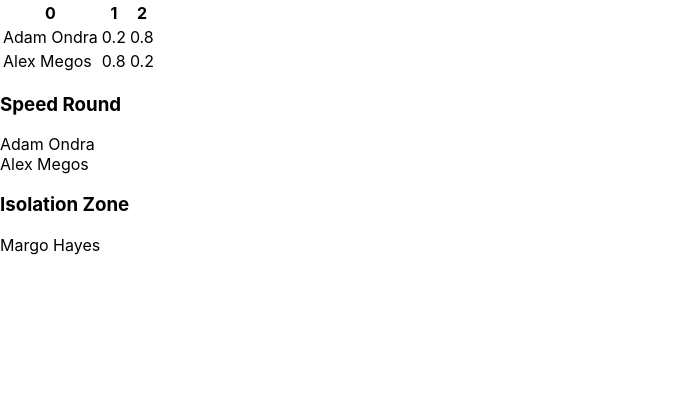
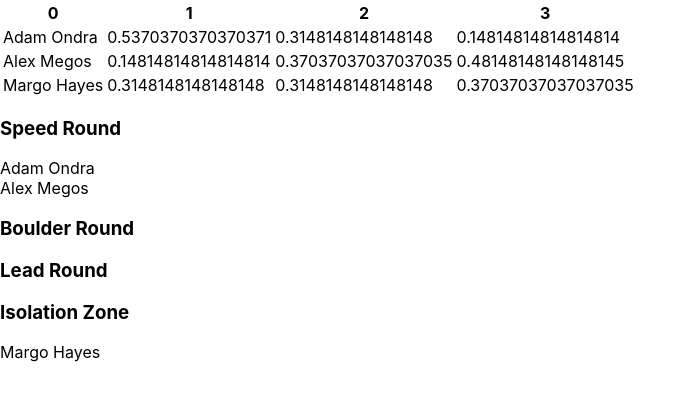
Before and after one commit to harrybiddle/compdex.rocks, a React (Create React App) app: page / in a window 1280 px wide. Shown: the top 400 px of the page, without its empty margins (0-696 px from the left). Built offline with nearby package versions, Linux system fonts and the light colour scheme.

Commit message:
Basically working UI (#7)
* props constructed correctly

* Working but very messy UI

* Comment out test

```diff
--- a/src/common/bruteforce.js
+++ b/src/common/bruteforce.js
@@ -1,8 +1,8 @@
 export function* possibleFinishOrders(
   athletes,
-  knownOrderRoundOne = [],
-  knownOrderRoundTwo = [],
-  knownOrderRoundThree = []
+  speedRound = [],
+  boulderRound = [],
+  leadRound = []
 ) {
   // a function to compute permutations
   // from https://stackoverflow.com/a/20871714/1809078
@@ -35,19 +35,16 @@ export function* possibleFinishOrders(
 
   // iterate over all permutations
   for (let finishOrderRoundOne of permutationsOf(athletes)) {
-    if (
-      !knownOrderRoundOne ||
-      finishOrderIsPossible(finishOrderRoundOne, knownOrderRoundOne)
-    ) {
+    if (!speedRound || finishOrderIsPossible(finishOrderRoundOne, speedRound)) {
       for (let finishOrderRoundTwo of permutationsOf(athletes)) {
         if (
-          !knownOrderRoundTwo ||
-          finishOrderIsPossible(finishOrderRoundTwo, knownOrderRoundTwo)
+          !boulderRound ||
+          finishOrderIsPossible(finishOrderRoundTwo, boulderRound)
         ) {
           for (let finishOrderRoundThree of permutationsOf(athletes)) {
             if (
-              !knownOrderRoundThree ||
-              finishOrderIsPossible(finishOrderRoundThree, knownOrderRoundThree)
+              !leadRound ||
+              finishOrderIsPossible(finishOrderRoundThree, leadRound)
             ) {
               yield {
                 round1: finishOrderRoundOne,
@@ -77,9 +74,9 @@ export function computeScore(
 
 export function probabilities(
   athletes,
-  knownOrderRoundOne = [],
-  knownOrderRoundTwo = [],
-  knownOrderRoundThree = []
+  speedRound = [],
+  boulderRound = [],
+  leadRound = []
 ) {
   const numberAthletes = athletes.size;
   const counts = {};
@@ -90,9 +87,9 @@ export function probabilities(
   let numberScenarios = 0;
   for (let finishOrder of possibleFinishOrders(
     athletes,
-    knownOrderRoundOne,
-    knownOrderRoundTwo,
-    knownOrderRoundThree
+    speedRound,
+    boulderRound,
+    leadRound
   )) {
     // order athletes by their final score
     const finalOrder = Array.from(athletes.values()).map(athlete => [
--- a/src/components/app/App.js
+++ b/src/components/app/App.js
@@ -4,69 +4,160 @@ import KnownResults from "../knownresults/KnownResults";
 import Predictions from "../predictions/Predictions";
 
 import update from "immutability-helper";
+import { probabilities } from "../../common/bruteforce";
+
+const zones = {
+  SPEED: "speed",
+  BOULDER: "boulder",
+  LEAD: "lead",
+  ISOLATION: "isolation"
+};
 
 class App extends React.Component {
   state = {
-    columns: {
-      "column-1": {
-        title: "Speed Round",
-        athletes: [
-          { id: "athlete-1", content: "Adam Ondra" },
-          { id: "athlete-2", content: "Alex Megos" }
-        ]
-      },
-      "column-2": {
-        title: "Isolation Zone",
-        athletes: [{ id: "athlete-3", content: "Margo Hayes" }]
-      }
+    athletes: {
+      athlete1: { name: "Adam Ondra" },
+      athlete2: { name: "Alex Megos" },
+      athlete3: { name: "Margo Hayes" }
     },
-    columnOrder: ["column-1", "column-2"]
-  };
-
-  onDragEnd = result => {
-    const newState = newStateOnDragEnd(this.state, result);
-    this.setState(newState);
+    [zones.SPEED]: ["athlete1", "athlete2"],
+    [zones.BOULDER]: [],
+    [zones.LEAD]: []
   };
 
   render() {
     return (
       <div>
-        <Predictions />
+        <Predictions {...predictionsProps(this.state)} />
         <KnownResults
-          onDragEnd={this.onDragEnd}
-          columns={this.state.columns}
-          columnOrder={this.state.columnOrder}
+          onDragEnd={result =>
+            this.setState(newStateOnDragEnd(this.state, result))
+          }
+          columns={constructColumns(this.state)}
+          columnOrder={[
+            zones.SPEED,
+            zones.BOULDER,
+            zones.LEAD,
+            zones.ISOLATION
+          ]}
         />
       </div>
     );
   }
 }
 
+export function predictionsProps(state) {
+  function* headers(length) {
+    yield "1st";
+    yield "2nd";
+    yield "3rd";
+    let i = 4;
+    while (i < length) {
+      yield i + "th";
+      i++;
+    }
+  }
+  const athletes = Object.keys(state.athletes);
+  return {
+    columns: ["athlete"].concat(Array.from(headers(athletes.length))),
+    rows: Object.entries(
+      probabilities(
+        new Set(athletes),
+        state[zones.SPEED],
+        state[zones.BOULDER],
+        state[zones.LEAD]
+      )
+    ).map(a => [state.athletes[a[0]].name].concat(a[1]))
+  };
+}
+
+export function constructColumns(state) {
+  const removeAll = (setA, setB) =>
+    new Set([...setA].filter(x => !setB.has(x)));
+
+  const constructAthletes = (athleteIds, zone) =>
+    athleteIds.map(athleteId => ({
+      draggableId: zone + "-" + athleteId,
+      athleteId: athleteId,
+      content: state.athletes[athleteId].name
+    }));
+
+  // put athletes in the isolation zone if the round has started
+  const allAthleteIds = Object.keys(state.athletes);
+  const isolationZoneAthletes = [];
+  for (let round of [zones.SPEED, zones.BOULDER, zones.LEAD]) {
+    const athleteIds = state[round];
+    const roundHasStarted = round === zones.SPEED || athleteIds.length > 0;
+    if (roundHasStarted) {
+      // remove the athletes that have competed, leaving those waiting
+      const waitingAthleteIds = removeAll(allAthleteIds, new Set(athleteIds));
+
+      // construct draggables for athletes left
+      for (let e of constructAthletes(Array.from(waitingAthleteIds), round)) {
+        isolationZoneAthletes.push(e);
+      }
+    }
+  }
+
+  // construct rounds with known results
+  return {
+    [zones.SPEED]: {
+      title: "Speed Round",
+      zone: zones.SPEED,
+      athletes: constructAthletes(state[zones.SPEED], zones.SPEED)
+    },
+    [zones.BOULDER]: {
+      title: "Boulder Round",
+      zone: zones.BOULDER,
+      athletes: constructAthletes(state[zones.BOULDER], zones.BOULDER)
+    },
+    [zones.LEAD]: {
+      title: "Lead Round",
+      zone: zones.LEAD,
+      athletes: constructAthletes(state[zones.LEAD], zones.LEAD)
+    },
+    [zones.ISOLATION]: {
+      title: "Isolation Zone",
+      zone: zones.ISOLATION,
+      athletes: isolationZoneAthletes
+    }
+  };
+}
+
 export function newStateOnDragEnd(oldState, result) {
   const { destination, source } = result;
   if (!destination) return oldState;
 
-  // fetch athlete
-  const athlete = oldState.columns[source.droppableId].athletes[source.index];
+  // only allow certain drags
+  const columns = constructColumns(oldState);
+  const sourceZone = columns[source.droppableId].zone;
+  const destinationZone = columns[destination.droppableId].zone;
+  const isReorder = sourceZone === destinationZone;
+  const dragAllowed =
+    isReorder ||
+    sourceZone === zones.ISOLATION ||
+    destinationZone === zones.ISOLATION;
+  if (!dragAllowed) {
+    return oldState;
+  }
 
-  // remove athlete from source column
+  // remove athlete from source, if it is not the isolation zone
   let newState = oldState;
-  newState = update(newState, {
-    columns: {
-      [source.droppableId]: {
-        athletes: { $splice: [[source.index, 1]] }
+  if (sourceZone !== zones.ISOLATION) {
+    newState = update(newState, {
+      [sourceZone]: { $splice: [[source.index, 1]] }
+    });
+  }
+
+  // insert athlete into target, if it is not the isolation zone
+  const athlete = columns[source.droppableId].athletes[source.index];
+  if (destinationZone !== zones.ISOLATION) {
+    newState = update(newState, {
+      [destinationZone]: {
+        $splice: [[destination.index, 0, athlete.athleteId]]
       }
-    }
-  });
-
-  // insert athlete into target column
-  newState = update(newState, {
-    columns: {
-      [destination.droppableId]: {
-        athletes: { $splice: [[destination.index, 0, athlete]] }
-      }
-    }
-  });
+    });
+  }
 
   return newState;
 }
--- a/src/components/column/Column.js
+++ b/src/components/column/Column.js
@@ -12,7 +12,7 @@ export default class Column extends React.Component {
             <div ref={provided.innerRef} {...provided.droppableProps}>
               {this.props.column.athletes.map((athlete, index) => (
                 <DraggableAthlete
-                  key={athlete.id}
+                  key={athlete.draggableId}
                   athlete={athlete}
                   index={index}
                 />
--- a/src/components/draggableathlete/DraggableAthlete.js
+++ b/src/components/draggableathlete/DraggableAthlete.js
@@ -4,7 +4,10 @@ import { Draggable } from "react-beautiful-dnd";
 export default class DraggableAthlete extends React.Component {
   render() {
     return (
-      <Draggable draggableId={this.props.athlete.id} index={this.props.index}>
+      <Draggable
+        draggableId={this.props.athlete.draggableId}
+        index={this.props.index}
+      >
         {provided => (
           <div
             {...provided.draggableProps}
--- a/src/components/predictions/Predictions.js
+++ b/src/components/predictions/Predictions.js
@@ -1,26 +1,18 @@
 import React from "react";
 
 class Predictions extends React.Component {
-  state = {
-    columns: ["athlete", "1st", "2nd"],
-    rows: [
-      ["Adam Ondra", 0.2, 0.8],
-      ["Alex Megos", 0.8, 0.2]
-    ]
-  };
-
   render() {
     return (
       <table>
         <thead>
           <tr>
-            {Object.keys(this.state.columns).map((name, index) => (
+            {Object.keys(this.props.columns).map((name, index) => (
               <th key={index}>{name}</th>
             ))}
           </tr>
         </thead>
         <tbody>
-          {this.state.rows.map((row, index) => (
+          {this.props.rows.map((row, index) => (
             <tr key={index}>
               {row.map((column, index_) => (
                 <td key={index_}>{column}</td>
```
Also changed, not shown: 2 other files (tests, documents, lock files or other folders).
